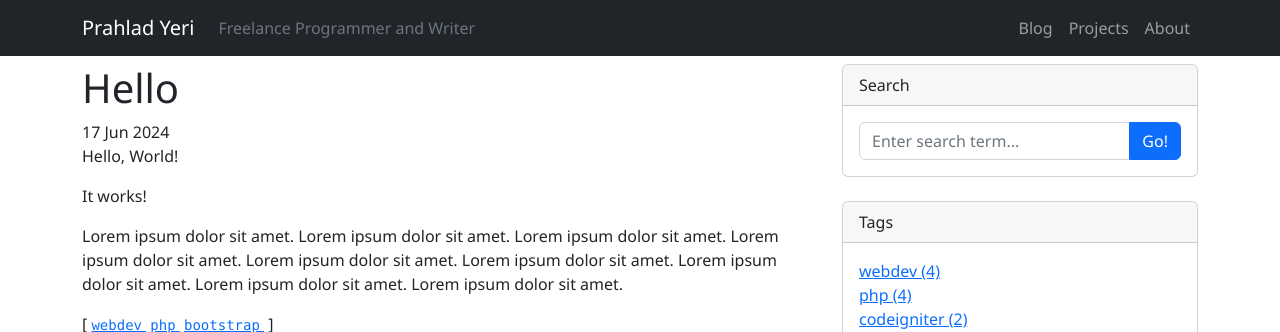
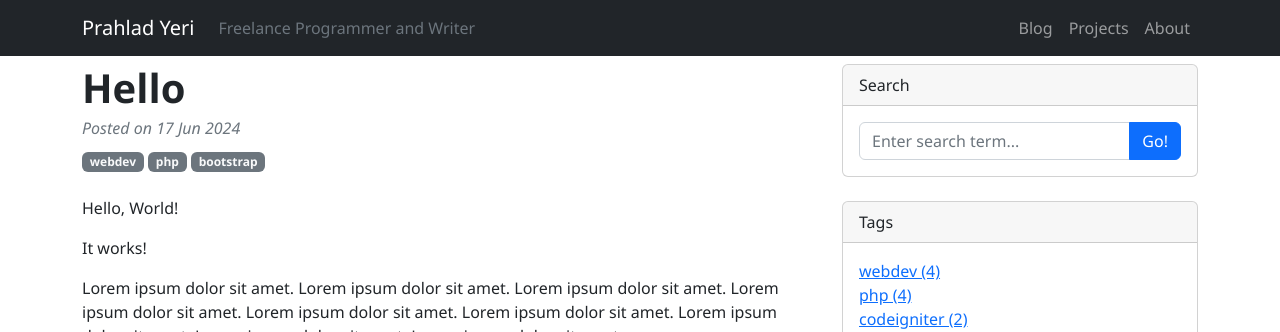
Before and after one commit to prahladyeri/jekyll-test, a Jekyll site: the page built from _posts/2024-06-17-hello.md, in a window 1280 px wide, cut to the strip 0-332 px from the top of the page. Built offline with Jekyll 4.4.1, drawn with Linux system fonts in a browser that asks for light colours; nearby versions of some CDN libraries.

Commit message:
chore: upd

```diff
--- a/_layouts/post.html
+++ b/_layouts/post.html
@@ -1,50 +1,35 @@
 ---
 layout: base
 ---
+<div class='row'>
+<div class="col-lg-12">
+<article>
+	<!-- Post header-->
+	<header class="mb-4">
+		<!-- Post title-->
+		<h1 class="fw-bolder mb-1">{{page.title}}</h1>
+		<!-- Post meta content-->
+		<div class="text-muted fst-italic mb-2">Posted on {{ page.date | date_to_string }}</div>
+		<!-- Post tags-->
+		  {% for tag in page.tags %}
+			{% capture tag_name %}{{ tag }}{% endcapture %}
+			<a class='badge bg-secondary text-decoration-none link-light' href="{{site.baseurl}}/tag/{{ tag_name }}">{{ tag_name }}</a>
+		  {% endfor %}
+	</header>
+	<!-- Preview image figure-->
+	<!-- <figure class="mb-4"><img class="img-fluid rounded" src="https://dummyimage.com/900x400/ced4da/6c757d.jpg" alt="..." /></figure> -->
+	<!-- Post content-->
+	<section class="mb-5">
+		{{ content }}
+	</section>
+</article>
 
-<div class="post">
-  <h1 class="post-title">{{ page.title }}</h1>
-  <span class="post-date">{{ page.date | date_to_string }}</span>
-  {{ content }}
+<div class="adsense-block mb-5">
+{% include as.html %}
 </div>
-<!-- <div class="related"> -->
-  <!-- <h2>Related Posts</h2> -->
-  <!-- <ul class="related-posts"> -->
-    <!-- {% for post in site.related_posts limit:3 %} -->
-      <!-- <li> -->
-        <!-- <h3> -->
-          <!-- <a href="{{ post.url }}"> -->
-            <!-- {{ post.title }} -->
-            <!-- <small>{{ post.date | date_to_string }}</small> -->
-          <!-- </a> -->
-        <!-- </h3> -->
-      <!-- </li> -->
-    <!-- {% endfor %} -->
-  <!-- </ul> -->
-<!-- </div> -->
-<span class='post-tags'>[
-  {% for tag in page.tags %}
-    {% capture tag_name %}{{ tag }}{% endcapture %}
-    <a href="{{site.baseurl}}/tag/{{ tag_name }}"><code class="highligher-rouge"><nobr>{{ tag_name }}</nobr></code>&nbsp;</a>
-  {% endfor %}
-]</span>
-{% if page.discuss %}
-	<h4>Discussions:</h4>
-	<ul>
-	{% for link in page.discuss %}
-		{% if link contains 'reddit.com' %}
-			<li><a href='{{link}}'>Reddit</a></li>
-		{% elsif link contains 'tildes.net' %}
-			<li><a href='{{link}}'>Tildes</a></li>
-		{% elsif link contains 'news.ycombinator.com' %}
-			<li><a href='{{link}}'>Hacker News</a></li>
-		{% elsif link contains 'lobste.rs' %}
-			<li><a href='{{link}}'>Lobsters</a></li>
-		{% else %}
-			<li><a href='{{link}}'>{{link | truncate: 30}}</a></li>
-		{% endif %}
-	{%endfor%}
-	</ul>
-{% endif %}
-{% include as.html %}
-{% include disqus.html %}
+ <div id="disqus_thread" class="disqus-block">
+ {% include disqus.html %}
+ </div>
+
+</div>
+</div>
```
Also changed, not shown: _layouts/_default.html (deleted).
